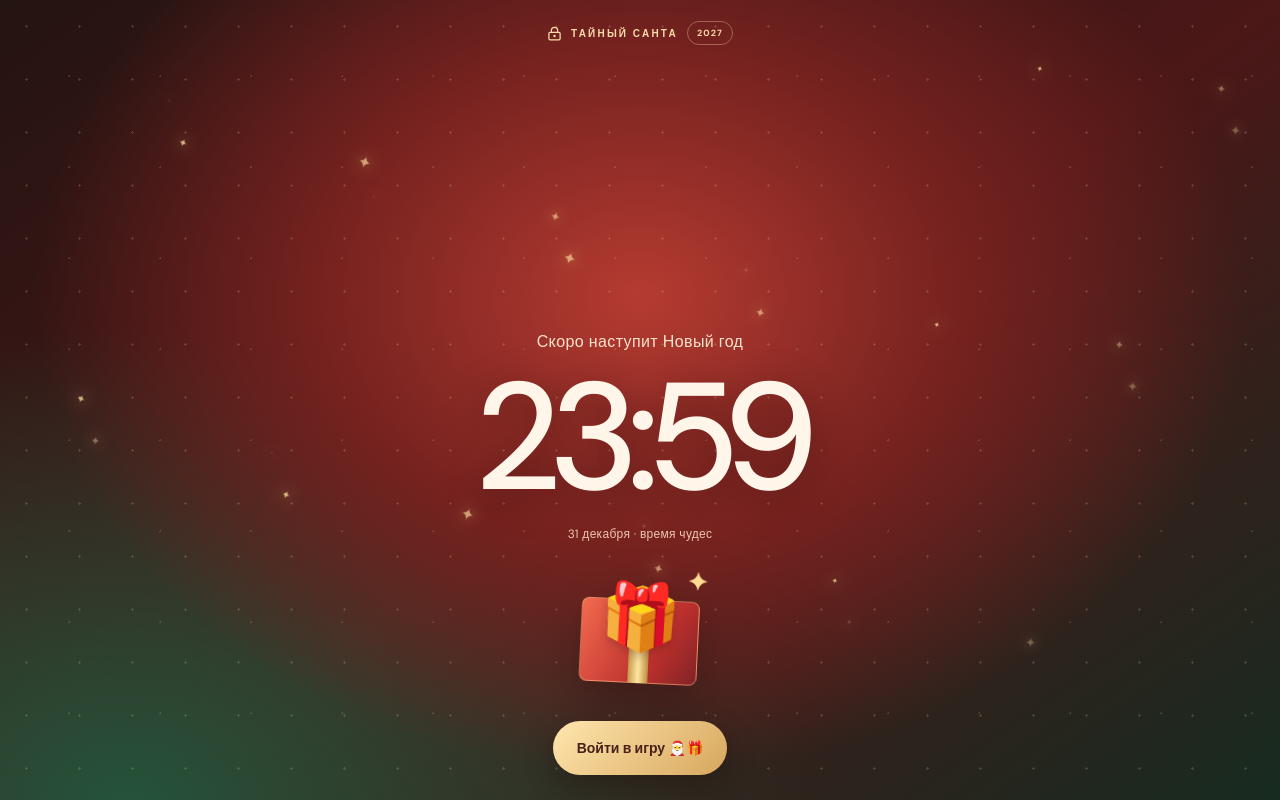
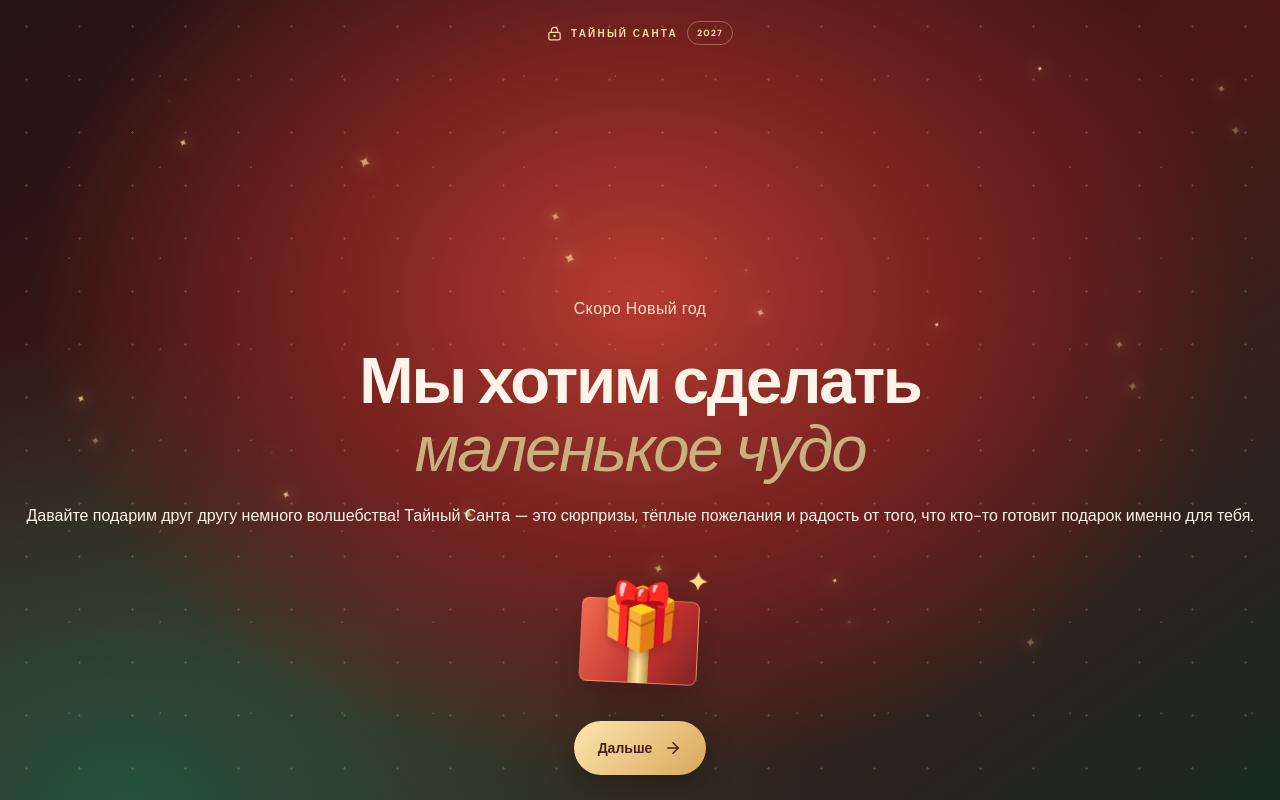
Before and after one commit to mesavin13-droid/tainy-santa, a Next.js app: page / in a window 1280 px wide. Shown: the top 800 px of the page. Built offline with nearby package versions, Linux system fonts and the light colour scheme; a web font is replaced by a local one.

Commit message:
Add welcome screen and New Year thank-you flow

```diff
--- a/app/page.tsx
+++ b/app/page.tsx
@@ -47,14 +47,14 @@ export default function Home() {
       <div className="intro-stars" aria-hidden="true">{Array.from({length: 24}, (_, i) => <i key={i} style={{'--i': i} as React.CSSProperties}>✦</i>)}</div>
       {introStage === 'locked' ? <>
         <div className="intro-status"><LockKeyhole size={15}/> ТАЙНЫЙ САНТА <span>2027</span></div>
-        <div className="lock-content">
-          <div className="lock-date">Скоро наступит Новый год</div>
-          <div className="lock-clock">23:59</div>
-          <div className="lock-date lock-date-bottom">31 декабря · время чудес</div>
+        <div className="lock-content welcome-content">
+          <div className="lock-date">Скоро Новый год</div>
+          <h1 className="welcome-title">Мы хотим сделать<br/><em>маленькое чудо</em></h1>
+          <p className="welcome-message">Давайте подарим друг другу немного волшебства! Тайный Санта — это сюрпризы, тёплые пожелания и радость от того, что кто-то готовит подарок именно для тебя.</p>
           <div className="lock-gift" aria-hidden="true"><span>🎁</span><b>✦</b></div>
         </div>
         <div className="swipe-area">
-          <button className="newyear-enter lock-enter" onClick={unlock}>Войти в игру 🎅🎁</button>
+          <button className="newyear-enter lock-enter" onClick={unlock}>Дальше <ArrowRight size={18}/></button>
         </div>
       </> : <>
         <div className="intro-status"><Sparkles size={15}/> С НОВЫМ ГОДОМ <span>2027</span></div>
@@ -63,8 +63,9 @@ export default function Home() {
           <div className="newyear-number">2027</div>
           <h1>С наступающим<br/><em>Новым годом!</em></h1>
           <p className="newyear-message">Пусть в новом году будет больше поводов улыбаться, тёплых встреч, неожиданных подарков и маленьких чудес.</p>
+          <p className="newyear-thanks">Спасибо, что играете с нами ❤️</p>
           <div className="wish-chips"><span>✨ Счастья</span><span>🎁 Чудес</span><span>❤️ Тепла</span></div>
-          <button className="newyear-enter" onClick={finishIntro}>Войти в Тайного Санту <ArrowRight size={18}/></button>
+          <button className="newyear-enter" onClick={finishIntro}>Войти в игру 🎅🎁</button>
         </div>
         <div className="newyear-bottom">Пусть желания сбываются</div>
         <div className="confetti" aria-hidden="true">{Array.from({length: 38}, (_, i) => <i key={i} style={{'--i': i} as React.CSSProperties}/>)}</div>
```
